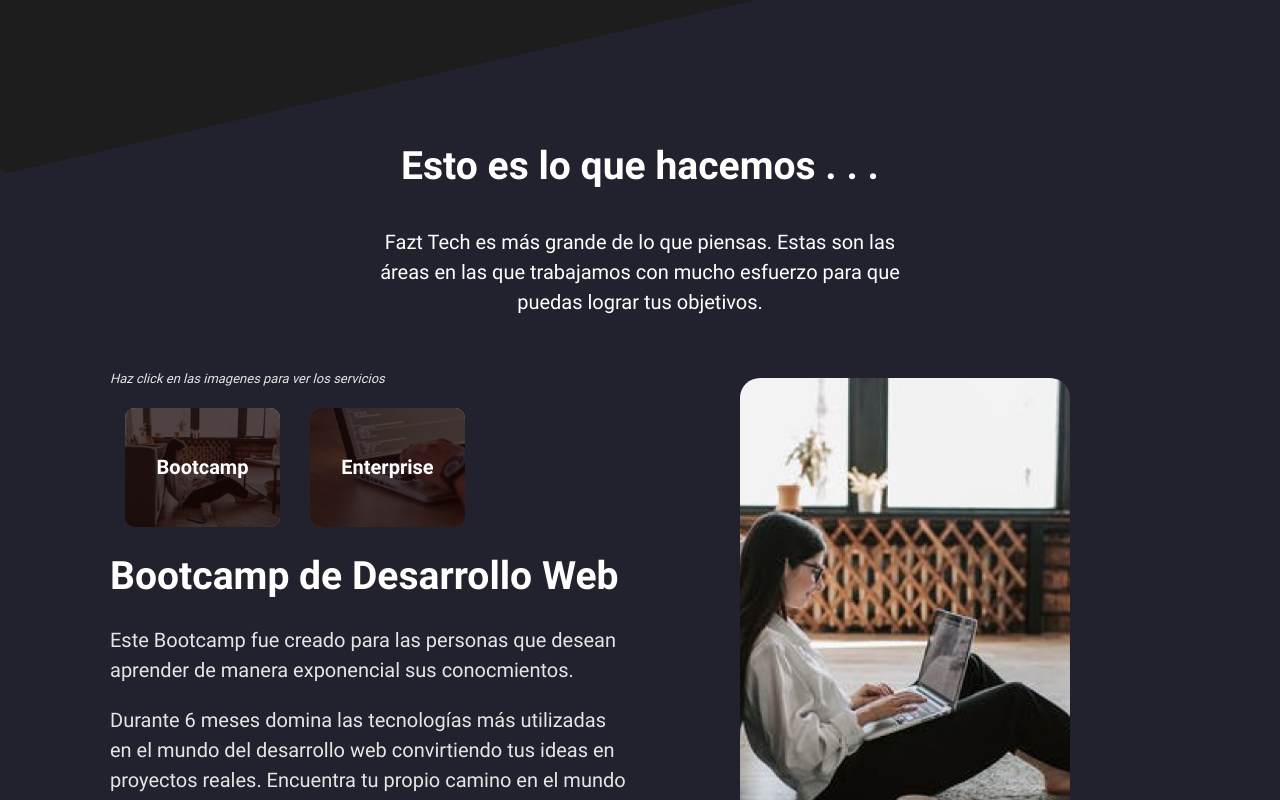
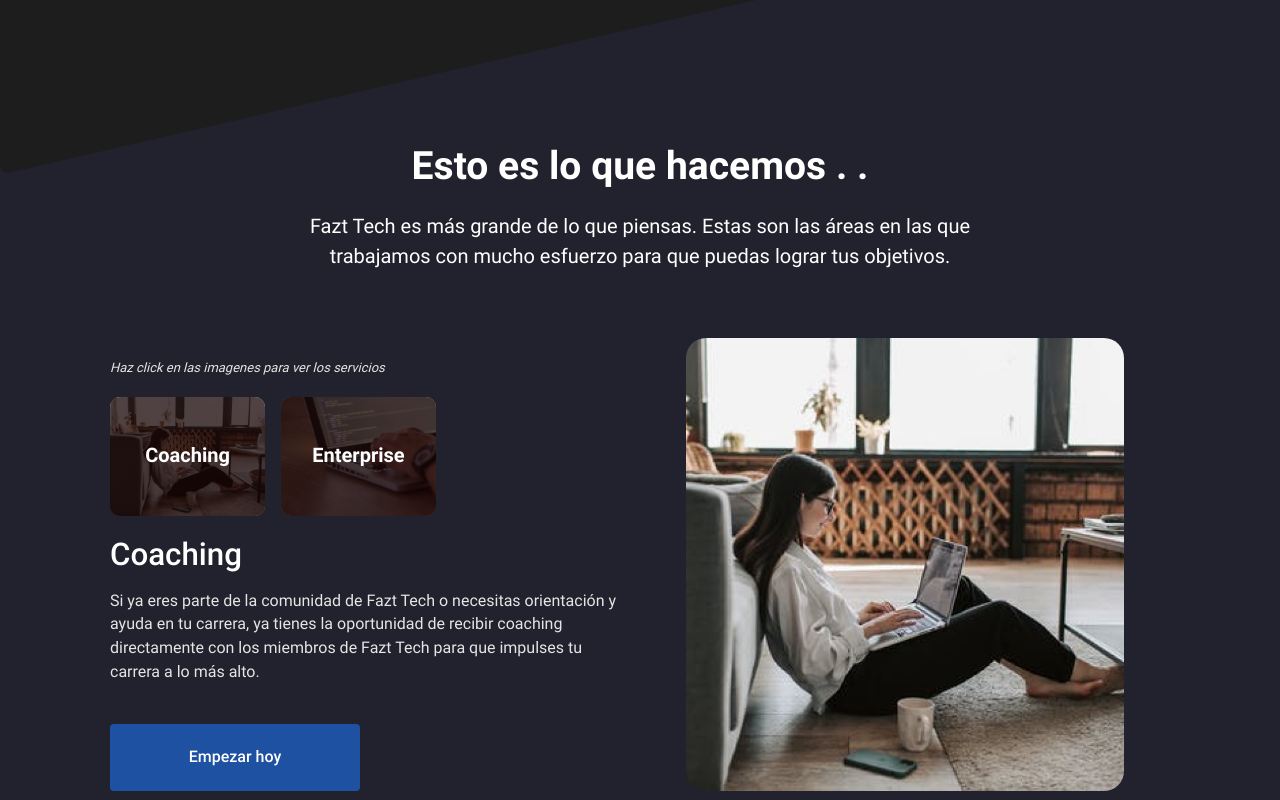
Before and after one commit to JCruz-Dev/community-code, a Next.js app: page / in a window 1280 px wide. Shown: the part 1640-2440 px from the top of the page. Built offline with nearby package versions, Linux system fonts and the light colour scheme.

Commit message:
Fix: Refactor WeDo section.

```diff
--- a/src/components/shared/tagselect/index.tsx
+++ b/src/components/shared/tagselect/index.tsx
@@ -24,9 +24,8 @@
 };
 
 const TagSelectStyled = styled.button<TagSelectTypes>`
-  width: 155px;
   height: 119px;
-  margin: 0px 15px;
+  /* margin: 0px 15px; */
   border: none;
   display: flex;
   align-items: center;
@@ -36,6 +35,15 @@
   background-repeat: no-repeat;
   background-size: cover;
   cursor: pointer;
+  ${({ theme }) => theme.Mediaquery.mini} {
+    width: 112px;
+  }
+  ${({ theme }) => theme.Mediaquery.small} {
+    width: 155px;
+  }
+  :focus {
+    border: 3px solid ${({ theme }) => theme.Colors.ShadesBlue[200]};
+  }
 `;
 const TagSelectContainerStyled = styled.div`
   height: 100%;
--- a/src/components/wedo/index.tsx
+++ b/src/components/wedo/index.tsx
@@ -42,19 +42,16 @@
     font-size: 25px;
     line-height: 149.2%;
     text-align: center;
-    max-width: 320px;
     color: #ffffff;
     margin: 0px 10px;
-    margin-bottom: 32px;
+    margin-bottom: 1rem;
     ${({ theme }) => theme.Mediaquery.small} {
       font-size: 25px;
       line-height: 149.2%;
-      max-width: 347px;
     }
     ${({ theme }) => theme.Mediaquery.medium} {
       font-size: 39.06px;
       line-height: 59px;
-      max-width: 550px;
     }
   }
   p {
@@ -67,10 +64,14 @@
     color: #ffffff;
     max-width: 320px;
     margin-bottom: 32px;
-    ${({ theme }) => theme.Mediaquery.medium} {
+    ${({ theme }) => theme.Mediaquery.small} {
       font-size: 20px;
       line-height: 149.2%;
       max-width: 550px;
+    }
+    ${({ theme }) => theme.Mediaquery.large} {
+      max-width: 668px;
+      margin-bottom: 66px;
     }
   }
 `;
@@ -94,7 +95,7 @@
   ${({ theme }) => theme.Mediaquery.small} {
     justify-self: flex-start;
   }
-  h4 {
+  h2 {
     font-family: Roboto;
     font-style: italic;
     font-weight: normal;
@@ -114,24 +115,33 @@
 `;
 
 const TagSelectContainerStyled = styled.div`
-  display: flex;
+  display: grid;
+  grid-template-columns: repeat(2, 1fr);
+  grid-gap: 1rem;
   ${({ theme }) => theme.Mediaquery.small} {
     margin-bottom: 20px;
   }
 `;
 const ImageSelectContainerStyled = styled.img`
   display: flex;
-  width: 341px;
-  max-width: 330px;
   height: 205px;
   border-radius: 20px;
   margin: 32px 0px;
   object-fit: cover;
+  ${({ theme }) => theme.Mediaquery.extrasmall} {
+    width: 100%;
+  }
   ${({ theme }) => theme.Mediaquery.small} {
-    width: 100%;
+    margin-left: auto;
+    width: 90%;
     height: 90%;
     grid-column: 2 / 4;
     grid-row: 1 / 3;
+  }
+  ${({ theme }) => theme.Mediaquery.large} {
+    margin-left: initial;
+    width: 438px;
+    height: 100%;
   }
 `;
 const TitleSelectContainerStyled = styled.div`
@@ -145,8 +155,7 @@
     font-style: normal;
     font-weight: bold;
     font-size: 20px;
-    line-height: 59px;
-    margin-bottom: 20px;
+    margin-bottom: 1rem;
     display: flex;
     align-items: center;
     text-align: center;
@@ -166,6 +175,17 @@
   button {
     margin-top: 20px;
   }
+  ${({ theme }) => theme.Mediaquery.mini} {
+    padding-left: 1rem;
+    padding-right: 1rem;
+    padding-bottom: 4rem;
+  }
+  ${({ theme }) => theme.Mediaquery.extrasmall} {
+    padding-left: 0;
+    padding-right: 0;
+    padding-bottom: 0;
+  }
+
   ${({ theme }) => theme.Mediaquery.small} {
     justify-self: flex-start;
     align-items: flex-start;
@@ -178,11 +198,22 @@
   }
   ${({ theme }) => theme.Mediaquery.medium} {
     h3 {
-      font-size: 39.06px;
-      line-height: 59px;
+      font-size: 31.25px;
+      font-weight: 500;
     }
     span {
       font-size: 20px;
+      line-height: 149.19%;
+      max-width: 518px;
+    }
+  }
+  ${({ theme }) => theme.Mediaquery.large} {
+    h3 {
+      font-size: 31.25px;
+      font-weight: 500;
+    }
+    span {
+      font-size: 1rem;
       line-height: 149.19%;
       max-width: 518px;
     }
@@ -191,20 +222,24 @@
 
 const ComponentWeDo: React.FC = () => {
   const fakedata = [
+    // {
+    //   title: 'Bootcamp de Desarrollo Web',
+    //   desc1:
+    //     'Este Bootcamp fue creado para las personas que desean aprender de manera exponencial sus conocmientos.',
+    //   desc2:
+    //     'Durante 6 meses domina las tecnologías más utilizadas  en el mundo del desarrollo web convirtiendo tus ideas en proyectos reales. Encuentra tu propio camino en el mundo profesional con nosotros.',
+    //   img: 'image1.jpg'
+    // },
     {
-      title: 'Bootcamp de Desarrollo Web',
+      title: 'Coaching',
       desc1:
-        'Este Bootcamp fue creado para las personas que desean aprender de manera exponencial sus conocmientos.',
-      desc2:
-        'Durante 6 meses domina las tecnologías más utilizadas  en el mundo del desarrollo web convirtiendo tus ideas en proyectos reales. Encuentra tu propio camino en el mundo profesional con nosotros.',
+        'Si ya eres parte de la comunidad de Fazt Tech o necesitas orientación y ayuda en tu carrera, ya tienes la oportunidad de recibir coaching directamente con los miembros de Fazt Tech para que impulses tu carrera a lo más alto.',
       img: 'image1.jpg'
     },
     {
       title: 'Enterprise',
       desc1:
-        'Este Bootcamp fue creado para las personas que desean aprender de manera exponencial sus conocmientos.',
-      desc2:
-        'Durante 6 meses domina las tecnologías más utilizadas  en el mundo del desarrollo web convirtiendo tus ideas en proyectos reales. Encuentra tu propio camino en el mundo profesional con nosotros.',
+        'Ahora también te ayudamos a crecer tu negocio. Contrata los servicios de desarrollo de software con los mejores programadores de la comunidad Fazt Tech. Crea tus aplicaciones web, moviles, de escritorio y cualquier otra idea que tengas para tu negocio.',
       img: 'image2.jpg'
     }
   ];
@@ -213,7 +248,7 @@
     <WeDoStyled>
       <WeDoContainerStyled>
         <TitleContainerStyled>
-          <h1>Esto es lo que hacemos . . .</h1>
+          <h1>Esto es lo que hacemos . . </h1>
           <p>
             Fazt Tech es más grande de lo que piensas. Estas son las áreas en las que trabajamos con mucho
             esfuerzo para que puedas lograr tus objetivos.
@@ -221,11 +256,11 @@
         </TitleContainerStyled>
         <ContentContainerStyled>
           <ContentSelectContainerStyled>
-            <h4>Haz click en las imagenes para ver los servicios</h4>
+            <h2>Haz click en las imagenes para ver los servicios</h2>
             <TagSelectContainerStyled>
               <ComponentTagSelect
                 background="image1"
-                title="Bootcamp"
+                title="Coaching"
                 id={0}
                 select={{ fakedata, setoptionSelect }}
               />
@@ -241,7 +276,7 @@
           <TitleSelectContainerStyled>
             <h3>{optionSelect.title}</h3>
             <span>{optionSelect.desc1}</span>
-            <span>{optionSelect.desc2}</span>
+            {optionSelect.desc2 && <span>{optionSelect.desc2}</span>}
             <ButtonShared color="accent">Empezar hoy</ButtonShared>
           </TitleSelectContainerStyled>
         </ContentContainerStyled>
```
